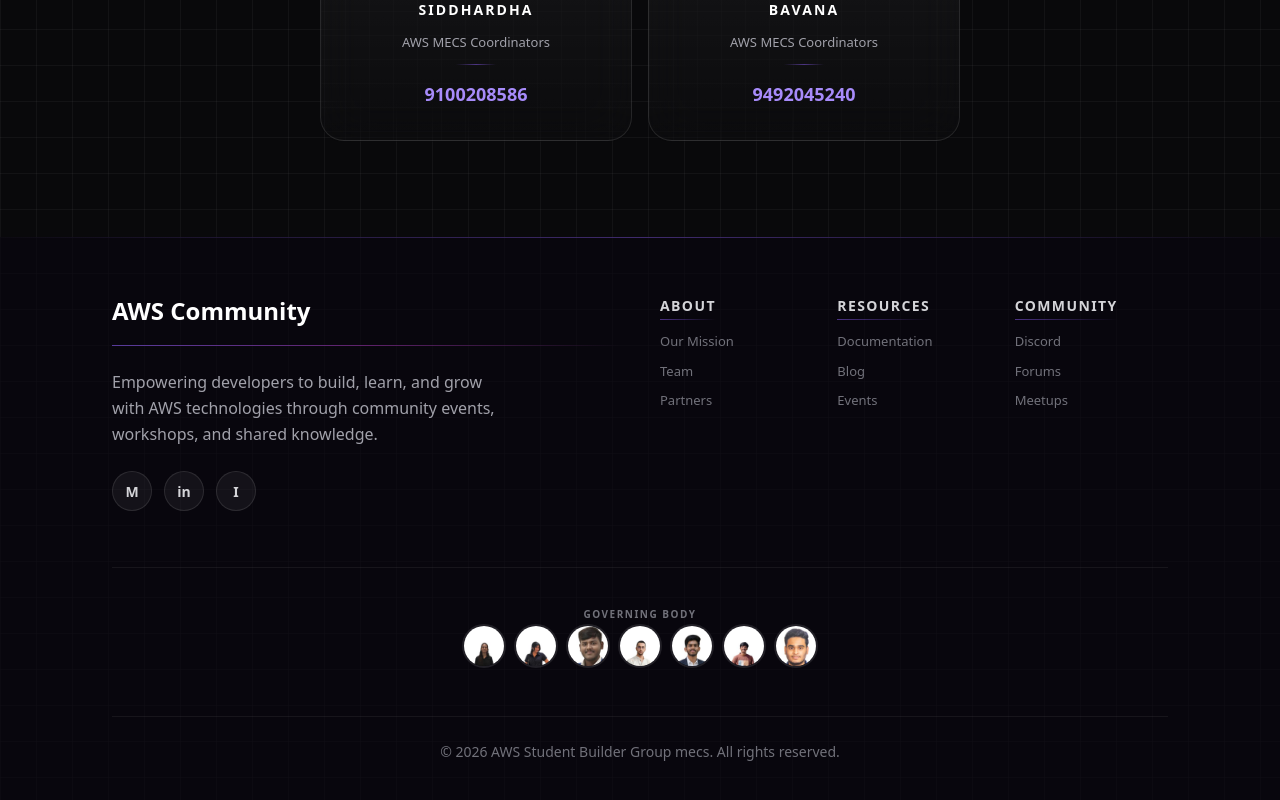
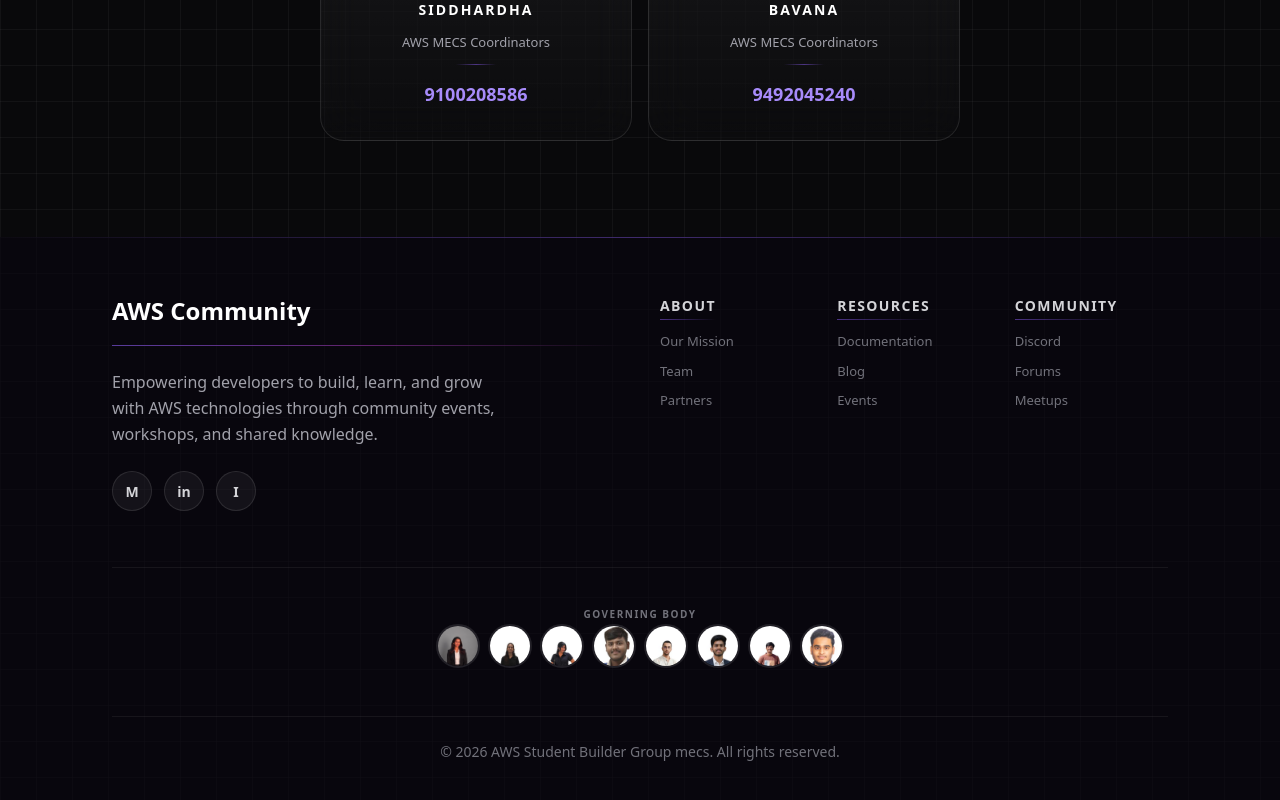
Before and after one commit to suchirsai686-lgtm/DevAWS, a React (Vite) app: page / in a window 1280 px wide. Shown: the part 10339-11139 px from the top of the page. Built offline with nearby package versions, Linux system fonts and the light colour scheme.

Commit message:
Add Esha Satvase to organising body (first position)

```diff
--- a/src/data/eventData.js
+++ b/src/data/eventData.js
@@ -74,6 +74,7 @@ export const eventData = {
     { title: "To be announced", label: "DevOps Engineering", desc: "Panel discussions, lightning talks, and moderated conversations with industry guests.", icon: "users" }
   ],
   governingBody: [
+    { name: "Esha Satvase", image: "/team/gov-01-face.jpg" },
     { name: "Zaid Ali Khan", image: "/team/gov-02-face.jpg" },
     { name: "Nahid Sami", image: "/team/gov-03-face.jpg" },
     { name: "Affah ullah shaik", image: "/team/gov-04-face.jpg" },
```
Also changed, not shown: public/team/gov-01-face.jpg (added).
